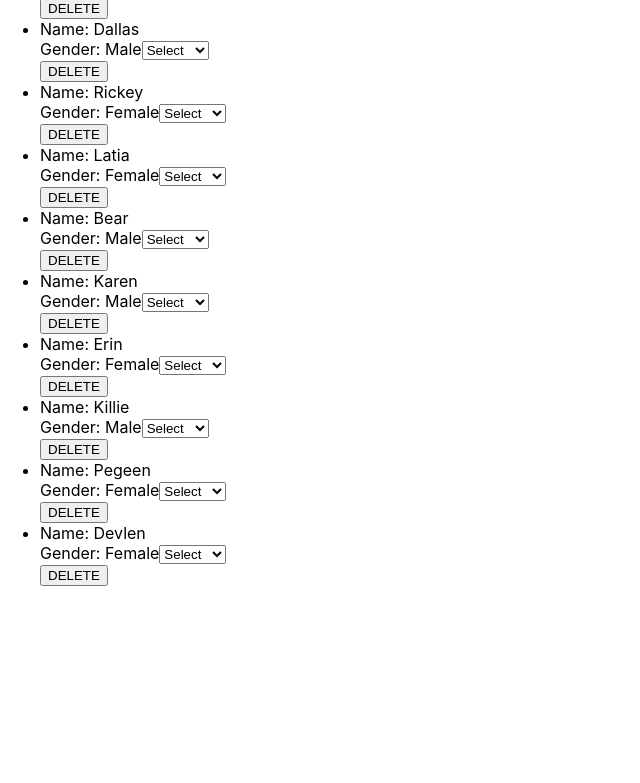
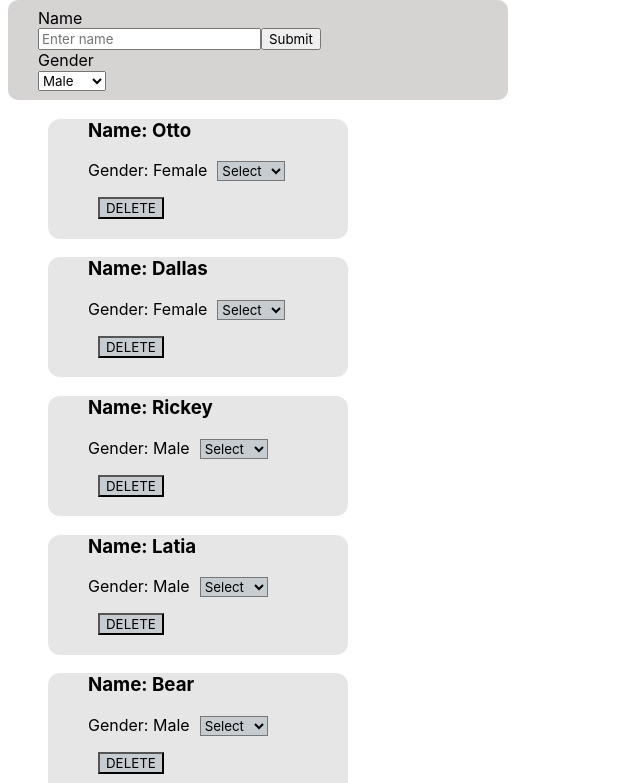
Before and after one commit to gitahievans/StandUp, a React app: page / in a window 1280 px wide. Shown: the part 82-865 px from the top of the page, without its empty margins (0-640 px from the left). Before the commit the page ends 800 px from the top, so only its background shows below. Built offline with nearby package versions, Linux system fonts and the light colour scheme; data requests are answered from the project's data file.

Commit message:
Added css styling

```diff
--- a/db.json
+++ b/db.json
@@ -8,17 +8,17 @@
     {
       "id": 2,
       "name": "Dallas",
-      "gender": "Male"
+      "gender": "Female"
     },
     {
       "id": 3,
       "name": "Rickey",
-      "gender": "Female"
+      "gender": "Male"
     },
     {
       "id": 4,
       "name": "Latia",
-      "gender": "Female"
+      "gender": "Male"
     },
     {
       "id": 5,
@@ -33,12 +33,12 @@
     {
       "id": 7,
       "name": "Erin",
-      "gender": "Female"
+      "gender": "Male"
     },
     {
       "id": 8,
       "name": "Killie",
-      "gender": "Male"
+      "gender": "Female"
     },
     {
       "id": 9,
@@ -49,6 +49,21 @@
       "id": 10,
       "name": "Devlen",
       "gender": "Female"
+    },
+    {
+      "name": "Tommy",
+      "gender": "Male",
+      "id": 11
+    },
+    {
+      "name": "Emily",
+      "gender": "Male",
+      "id": 12
+    },
+    {
+      "name": "Jeddy",
+      "gender": "Female",
+      "id": 13
     }
   ]
 }
--- a/src/components/App.js
+++ b/src/components/App.js
@@ -2,7 +2,8 @@ import PersonsList from "./PersonsList";
 
 function App() {
   return (
-    <div>
+    <div className="app">
+      <h1>CREATE READ UPDATE DELETE</h1>
       <PersonsList />
     </div>
   );
--- a/src/components/Form.js
+++ b/src/components/Form.js
@@ -23,28 +23,33 @@ function Form({ onAddPerson }) {
   }
 
   return (
-    <div>
+    <div className="form">
       <form onSubmit={handleSubmit}>
-        <label>
-          Name
+        <label className="label">Name</label>
+        <div>
           <input
+            className="input"
             type="text"
             placeholder="Enter name"
             value={name}
             name="name"
             onChange={(e) => setName(e.target.value)}
           />
-        </label>
-        <label>
+          <button>Submit</button>
+        </div>
+        <label className="label">Gender</label>
+        <div>
           <select
+            className="input"
             onChange={(e) => setGender(e.target.value)}
             name="gender"
             value={gender}
           >
+            <option value="Select">Select</option>
+            <option value="Female">Female</option>
             <option value="Male">Male</option>
-            <option value="Female">Female</option>
           </select>
-        </label>
+        </div>
       </form>
     </div>
   );
--- a/src/components/Person.js
+++ b/src/components/Person.js
@@ -9,6 +9,12 @@ function Person({ person, onDeletePerson, onUpdatePerson }) {
       .then((response) => response.json())
       .then(() => onDeletePerson(person));
   }
+
+  /*UPDATE(change part of our component((gender of our persons))
+  Basic steps
+  1.What event? = click
+  2.Make request to patch
+  3.Update state*/
 
   function handleUpdatePerson(e) {
     fetch(`http://localhost:3000/persons/${person.id}`, {
@@ -25,20 +31,22 @@ function Person({ person, onDeletePerson, onUpdatePerson }) {
   }
 
   return (
-    <li>
-      <div>Name: {person.name}</div>
-      <div>
+    <div className="container">
+      <ul>
+        <h3>Name: {person.name}</h3>
+        <p>
           Gender: {person.gender}
-        <select onChange={handleUpdatePerson}>
+          <select className="select" onChange={handleUpdatePerson}>
             <option value="Select">Select</option>
             <option value="Male">Male</option>
             <option value="Female">Female</option>
           </select>
-      </div>
+        </p>
         <button className="remove" onClick={handleDeleteClick}>
           DELETE
         </button>
-    </li>
+      </ul>
+    </div>
   );
 }
 export default Person;
--- a/src/components/PersonsList.js
+++ b/src/components/PersonsList.js
@@ -5,7 +5,6 @@ import Person from "./Person";
 
 function PersonsList() {
   const [persons, setPersons] = useState([]);
-  // const [gender, setGender] = useState("Male");
 
   //READ(GET)
   useEffect(() => {
--- a/src/index.css
+++ b/src/index.css
@@ -1,13 +1,31 @@
-body {
-  margin: 0;
-  font-family: -apple-system, BlinkMacSystemFont, 'Segoe UI', 'Roboto', 'Oxygen',
-    'Ubuntu', 'Cantarell', 'Fira Sans', 'Droid Sans', 'Helvetica Neue',
-    sans-serif;
-  -webkit-font-smoothing: antialiased;
-  -moz-osx-font-smoothing: grayscale;
+.form{
+display: flex;
+align-items: center;
+margin-top: 20px;
+height: 100px;
+width: 500px;
+border-radius: 10px;
+background: rgb(214, 211, 211)
 }
 
-code {
-  font-family: source-code-pro, Menlo, Monaco, Consolas, 'Courier New',
-    monospace;
+.input, .label{
+  margin-left: 30px;
 }
+
+.select, .remove{
+  margin-left: 10px;
+  background-color: rgb(199, 204, 209);
+}
+
+.container{
+  background-color:rgba(138, 138, 138, 0.211);
+  width:300px;
+  height: 120px;
+  margin-top: 10px;
+  padding: 0px;
+  border-radius: 12px;
+}
+
+*{
+  font-family: BlinkMacSystemFont;
+}
```
Lines whose indentation alone changed are shown as unchanged.
